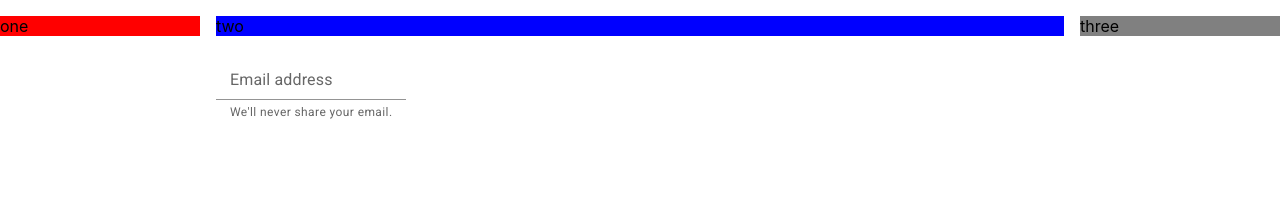
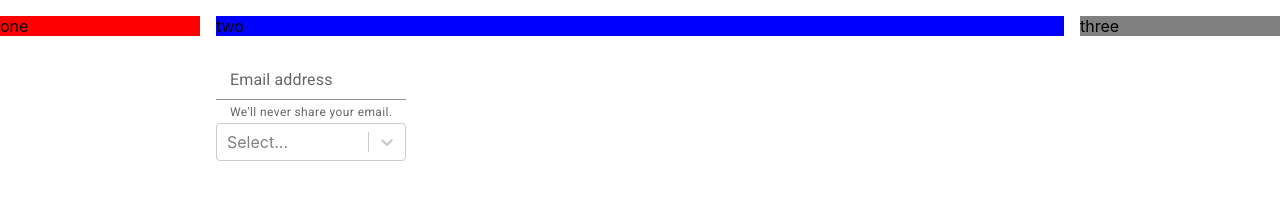
Before and after one commit to subash-poudel/currency-converter, a React (Create React App) app: page / in a window 1280 px wide. Shown: the top 213 px of the page. Built offline with nearby package versions, Linux system fonts and the light colour scheme.

Commit message:
master: Show currency list in dropdown

```diff
--- a/package.json
+++ b/package.json
@@ -17,6 +17,7 @@
     "react": "^18.2.0",
     "react-dom": "^18.2.0",
     "react-scripts": "5.0.1",
+    "react-select": "^5.5.0",
     "swr": "^1.3.0",
     "typescript": "^4.8.4",
     "web-vitals": "^2.1.4"
--- a/src/components/ConverterForm.tsx
+++ b/src/components/ConverterForm.tsx
@@ -1,9 +1,21 @@
 import { FormControl, FormHelperText, Input, InputLabel } from "@mui/material";
 import { Box } from "@mui/system";
 import { useApiCurrencyList } from "../network/useApiCurrencyList";
+import Select from "react-select";
+import { Loading } from "../widgets/Loading";
+import { AppError } from "../widgets/Error";
 
 export function ConverterForm() {
-  const { loading, error, data } = useApiCurrencyList();
+  const { error, data } = useApiCurrencyList();
+
+  if (error) {
+    return <AppError message={error.message} />;
+  }
+
+  if (!data || data.length === 0) {
+    return <Loading />;
+  }
+
   return (
     <Box>
       <FormControl>
@@ -12,6 +24,7 @@ export function ConverterForm() {
         <FormHelperText id="my-helper-text">
           We'll never share your email.
         </FormHelperText>
+        <Select options={data} />
       </FormControl>
     </Box>
   );
--- /dev/null
+++ b/src/models/Currency.ts
@@ -0,0 +1,9 @@
+export type Currency = {
+  value: string;
+  label: string;
+};
+
+export type CurrencyListResponse = {
+  currencies: { [key: string]: string };
+  success: boolean;
+};
--- a/src/network/useApiCurrencyList.ts
+++ b/src/network/useApiCurrencyList.ts
@@ -1,5 +1,7 @@
 import useSWR from "swr";
+import { Currency, CurrencyListResponse } from "../models/Currency";
 import currencyList from "../sampleData/allCurrency.json";
+import { getCurrencyAsArray } from "../utils/util";
 
 const fetcher = (): Promise<any> => {
   return new Promise((res) => {
@@ -11,7 +13,11 @@ const fetcher = (): Promise<any> => {
 
 export function useApiCurrencyList() {
   const { data, error } = useSWR("/api/list", fetcher);
-  const loading = !data;
-  console.log(data);
-  return { loading, data, error };
+  let currencies: Currency[] = [];
+  if (data) {
+    const response = data as CurrencyListResponse;
+    currencies = getCurrencyAsArray(response.currencies);
+    console.log(currencies);
+  }
+  return { data: currencies, error };
 }
--- /dev/null
+++ b/src/utils/util.ts
@@ -0,0 +1,11 @@
+import { Currency } from "../models/Currency";
+
+export function getCurrencyAsArray(currencies: {
+  [key: string]: string;
+}): Currency[] {
+  const list: Currency[] = [];
+  for (let [k, v] of Object.entries(currencies)) {
+    list.push({ label: v, value: k });
+  }
+  return list;
+}
--- /dev/null
+++ b/src/widgets/Error.tsx
@@ -0,0 +1,7 @@
+type IError = {
+  message: string;
+};
+
+export function AppError({ message }: IError) {
+  return <p>{message}</p>;
+}
--- /dev/null
+++ b/src/widgets/Loading.tsx
@@ -0,0 +1,7 @@
+export function Loading() {
+  return(
+    <p>
+      Loading...
+    </p>
+  )
+}
```
Also changed, not shown: 1 other file (tests, documents, lock files or other folders).
